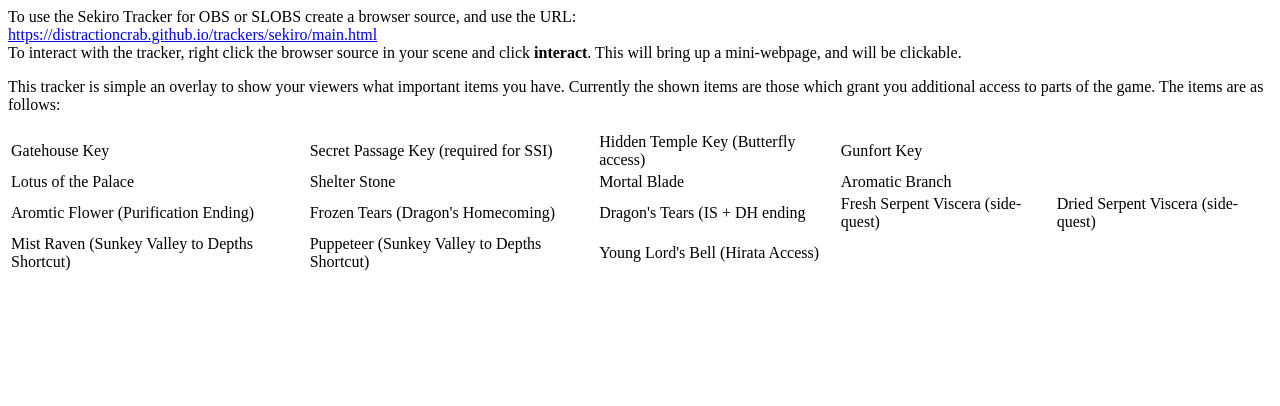
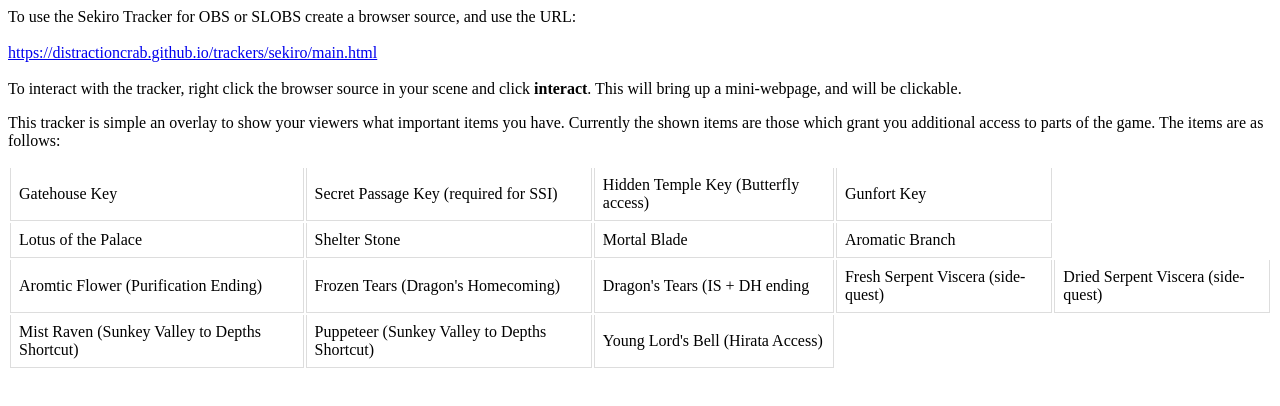
Before and after one commit to DistractionCrab/DistractionCrab.github.io, a plain HTML site: page trackers/sekiro/index.html in a window 1280 px wide. Drawn offline with Linux system fonts and the light colour scheme.

Commit message:
Update index.html

```diff
--- a/trackers/sekiro/index.html
+++ b/trackers/sekiro/index.html
@@ -2,14 +2,24 @@
 <html>
 <head>
 	<title></title>
+	<style type="text/css">
+		th, td {
+			padding: 8px;
+			text-align: left;
+			border-bottom: 1px solid #ddd;
+			border-left: 1px solid #ddd;
+			border-right: 1px solid #ddd;
+		}
+	</style>
 </head>
 <body>
 	To use the Sekiro Tracker for OBS or SLOBS create a browser source,
 	and use the URL:
-	<br>
+	<br><br>
 	<a href="https://distractioncrab.github.io/trackers/sekiro/main.html">
 		https://distractioncrab.github.io/trackers/sekiro/main.html
 	</a>
+	<br>
 	<br>
 	To interact with the tracker, right click the browser source in your
 	scene and click <b>interact</b>. This will bring up a mini-webpage, and
```
